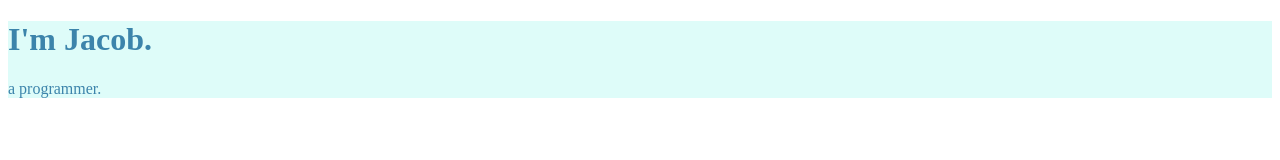
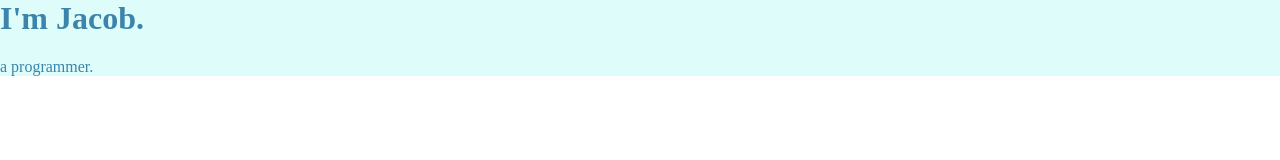
Before and after one commit to jacobstokeswarner/mysite, a plain HTML site: page index.html in a window 1280 px wide. Drawn offline with Linux system fonts and the light colour scheme.

Commit message:
added more styling

```diff
--- a/css/styles.css
+++ b/css/styles.css
@@ -1,10 +1,12 @@
 div{
     background-color: #DEFCF9;
-    margin-left: 0px;
-    margin-top:0px;
+}
 
+body{
+    margin: 0;
 }
 
 h1,p{
     color: #3C84AB;
+    margin-top:0;
 }
```
